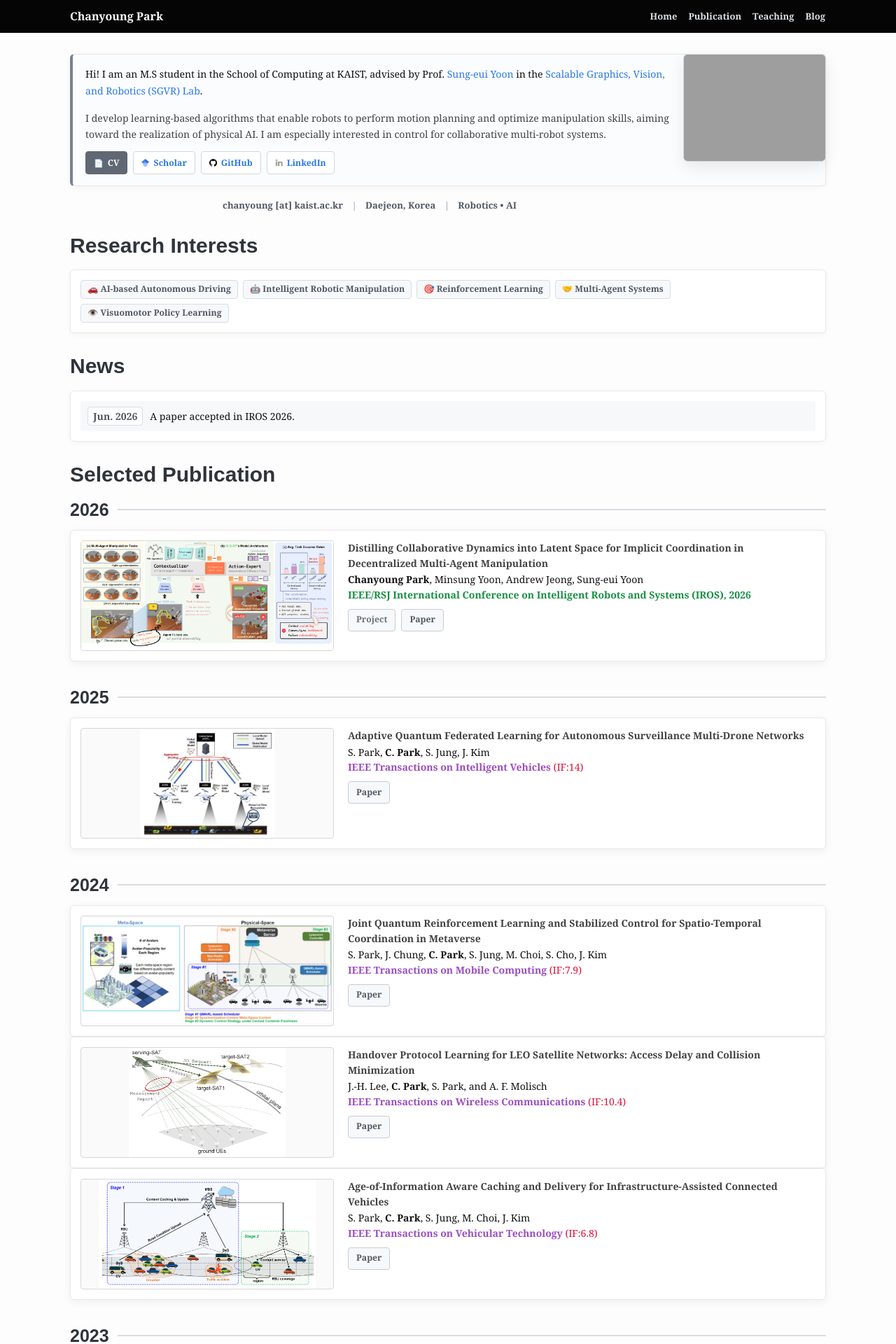
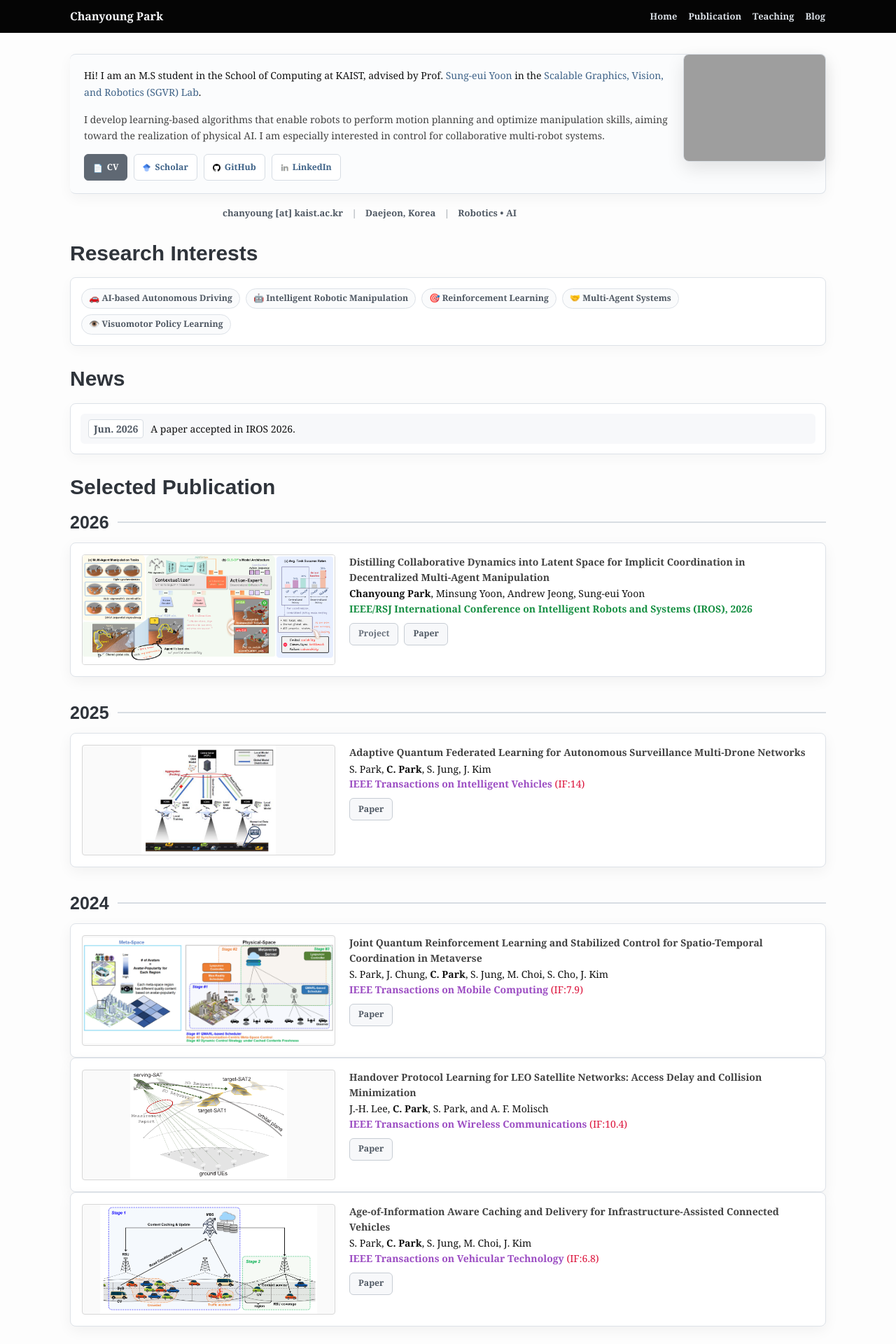
Before and after one commit to cosdeneb/cosdeneb.github.io, a Jekyll site: the page built from index.md, in a window 1280 px wide. Shown: the top 1920 px of the page at 70% size. Built offline with Jekyll 4.4.1, drawn with Linux system fonts in a browser that asks for light colours.

Commit message:
Polish homepage visual style

```diff
--- a/_sass/_base.scss
+++ b/_sass/_base.scss
@@ -111,7 +111,7 @@ h4 {
  * Links
  */
 a {
-  color: $brand-color;
+  color: #3f6388;
   text-decoration: none;
   //
   // &:visited {
@@ -119,7 +119,7 @@ a {
   // }
 
   &:hover {
-    color: $text-color;
+    color: #111;
     text-decoration: underline;
   }
 }
--- a/_sass/_site.scss
+++ b/_sass/_site.scss
@@ -2,9 +2,9 @@
   float: right;
   width: 202px;
   border: 1px solid #d8dde3;
-  border-radius: 6px;
+  border-radius: 8px;
   margin-left: 20px;
-  box-shadow: 0 8px 22px rgba(0, 0, 0, 0.08);
+  box-shadow: 0 10px 26px rgba(0, 0, 0, 0.1);
 
   @include media-query($on-mobile) {
     float: none;
@@ -33,12 +33,12 @@
 
 .home-intro {
   margin-bottom: 18px;
-  padding: 16px 18px;
-  border: 1px solid $grey-color-light;
-  border-left: 4px solid #7a828c;
-  border-radius: 6px;
+  padding: 18px 20px;
+  border: 1px solid #dde2e8;
+  border-left: 0;
+  border-radius: 8px;
   background-color: #fbfcfd;
-  box-shadow: 0 2px 10px rgba(0, 0, 0, 0.04);
+  box-shadow: 0 6px 20px rgba(0, 0, 0, 0.045);
 
   p:last-of-type {
     margin-bottom: 0;
@@ -49,8 +49,8 @@
   display: flex;
   flex-wrap: wrap;
   justify-content: flex-start;
-  gap: 8px;
-  margin-top: 12px;
+  gap: 9px;
+  margin-top: 14px;
 }
 
 .home-button {
@@ -58,11 +58,11 @@
   align-items: center;
   justify-content: center;
   gap: 6px;
-  min-height: 27px;
-  border: 1px solid #cfd8e3;
-  border-radius: 4px;
-  padding: 2px 11px;
-  color: $brand-color;
+  min-height: 30px;
+  border: 1px solid #d6dce3;
+  border-radius: 6px;
+  padding: 3px 12px;
+  color: #3f6388;
   font-size: $small-font-size;
   font-weight: bold;
   line-height: 1.5;
@@ -84,8 +84,8 @@
 .home-button:hover {
   color: $text-color;
   text-decoration: none;
-  border-color: $grey-color;
-  background-color: #f7f9fb;
+  border-color: #aeb6c0;
+  background-color: #f4f6f8;
 }
 
 .home-button.primary {
@@ -110,7 +110,7 @@
 }
 
 .home-meta {
-  margin: 8px 224px 28px 0;
+  margin: 10px 224px 30px 0;
   color: #4f5863;
   font-size: 13px;
   font-weight: bold;
@@ -129,8 +129,8 @@
   justify-content: center;
   min-height: 26px;
   border: 1px solid #c7cdd4;
-  border-radius: 4px;
-  padding: 2px 11px;
+  border-radius: 6px;
+  padding: 2px 12px;
   color: #4f5863;
   font-size: $small-font-size;
   font-weight: bold;
@@ -188,22 +188,22 @@
 .research-tags {
   display: flex;
   flex-wrap: wrap;
-  gap: 7px;
+  gap: 8px;
   margin-bottom: 0;
-  border: 1px solid $grey-color-light;
-  border-radius: 6px;
-  padding: 14px;
+  border: 1px solid #dde2e8;
+  border-radius: 8px;
+  padding: 15px;
   background-color: #fff;
-  box-shadow: 0 2px 10px rgba(0, 0, 0, 0.04);
+  box-shadow: 0 5px 18px rgba(0, 0, 0, 0.035);
 
   span {
-    border: 1px solid #d8dde3;
-    border-radius: 4px;
-    padding: 2px 9px;
+    border: 1px solid #dce1e7;
+    border-radius: 999px;
+    padding: 3px 10px;
     color: #4f5863;
     font-size: $small-font-size;
     font-weight: bold;
-    background-color: #f7f8fa;
+    background-color: #fafbfc;
   }
 }
 
@@ -225,11 +225,11 @@
     margin-left: 0;
     margin-bottom: 0;
     list-style: none;
-    border: 1px solid $grey-color-light;
-    border-radius: 6px;
+    border: 1px solid #dde2e8;
+    border-radius: 8px;
     padding: 14px;
     background-color: #fff;
-    box-shadow: 0 2px 10px rgba(0, 0, 0, 0.04);
+    box-shadow: 0 5px 18px rgba(0, 0, 0, 0.035);
   }
 
   li {
@@ -237,8 +237,8 @@
     align-items: baseline;
     gap: 10px;
     border-left: 0;
-    border-radius: 4px;
-    padding: 8px 10px;
+    border-radius: 6px;
+    padding: 8px 11px;
     margin-bottom: 0;
     background-color: #f7f8fa;
   }
@@ -296,11 +296,11 @@
   .publication-item {
     align-items: flex-start;
     gap: 20px;
-    border: 1px solid $grey-color-light;
-    border-radius: 6px;
-    padding: 14px;
+    border: 1px solid #dde2e8;
+    border-radius: 8px;
+    padding: 16px;
     background-color: #fff;
-    box-shadow: 0 3px 14px rgba(0, 0, 0, 0.06);
+    box-shadow: 0 6px 20px rgba(0, 0, 0, 0.05);
   }
 
   .publication-list .publication-item:last-child {
```
